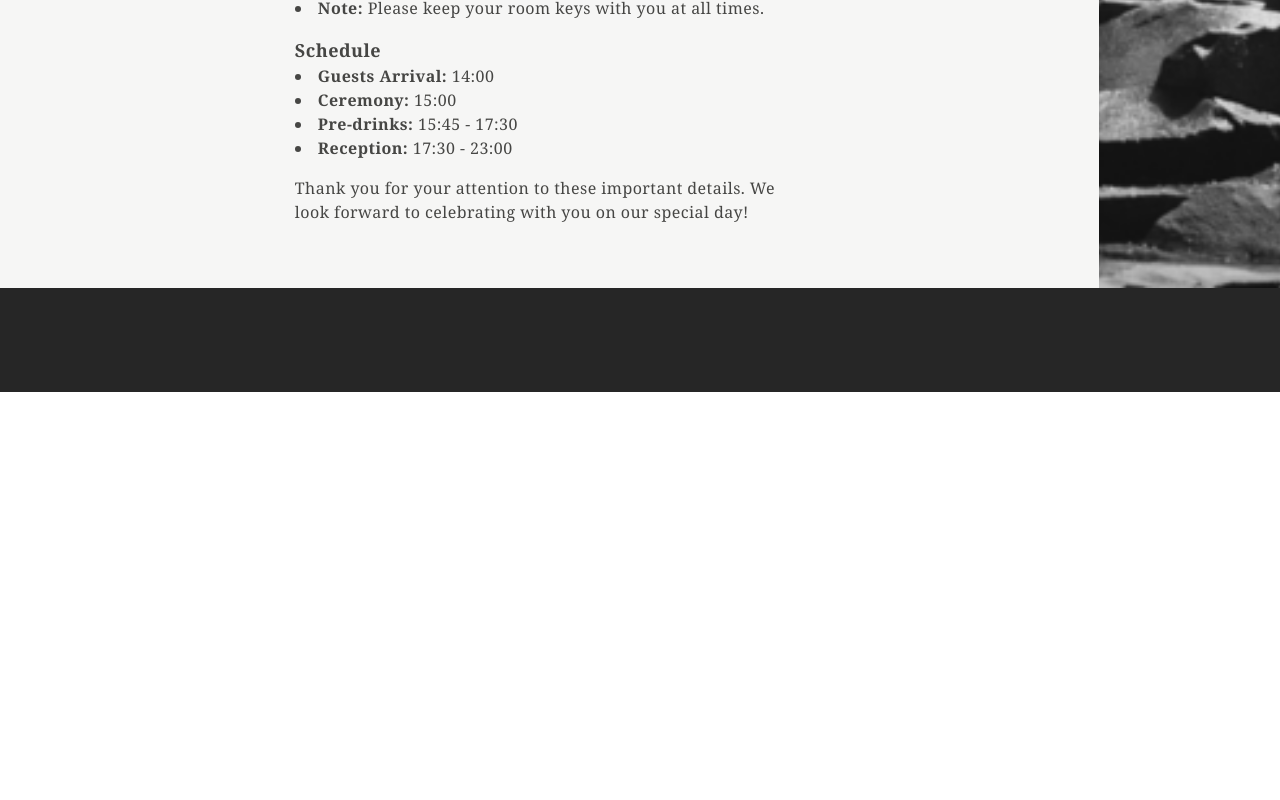
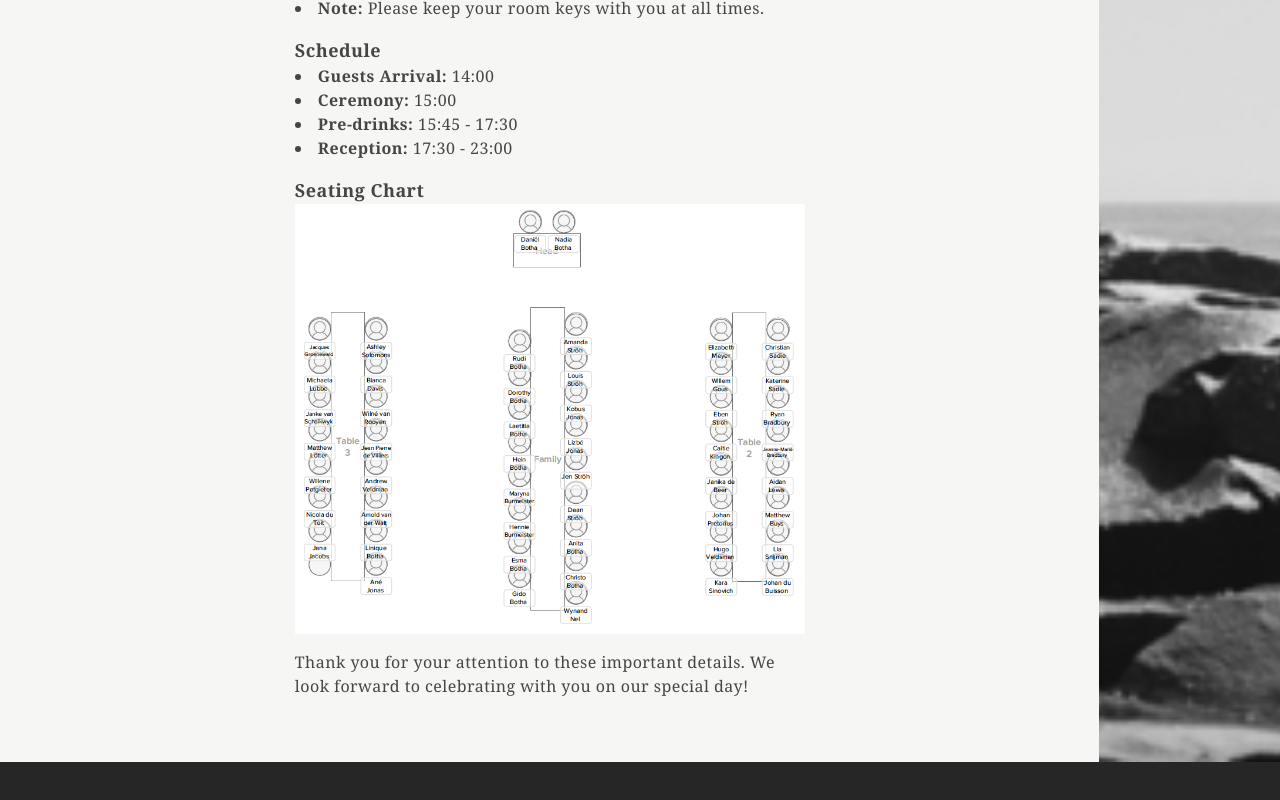
Before and after one commit to djbotha/botha-wedding, a React (Vite) app: page / in a window 1280 px wide. Shown: the part 4984-5784 px from the top of the page. Before the commit the page ends 5376 px from the top, so only its background shows below. Built offline with nearby package versions, Linux system fonts and the light colour scheme; a web font is replaced by a local one.

Commit message:
Add seating chart

```diff
--- a/src/components/Schedule.jsx
+++ b/src/components/Schedule.jsx
@@ -1,4 +1,5 @@
 import React from 'react';
+import seatingPlan from '../assets/seating-plan.png';
 
 export function Schedule() {
   return (
@@ -54,6 +55,11 @@ export function Schedule() {
             </li>
           </ul>
         </div>
+
+        <div className="mb-4">
+          <b className="text-lg">Seating Chart</b>
+          <img src={seatingPlan} className="w-full" />
+        </div>
         <p>Thank you for your attention to these important details. We look forward to celebrating with you on our special day!</p>
       </div>
     </div>
```
Also changed, not shown: src/assets/seating-plan.png (added).
